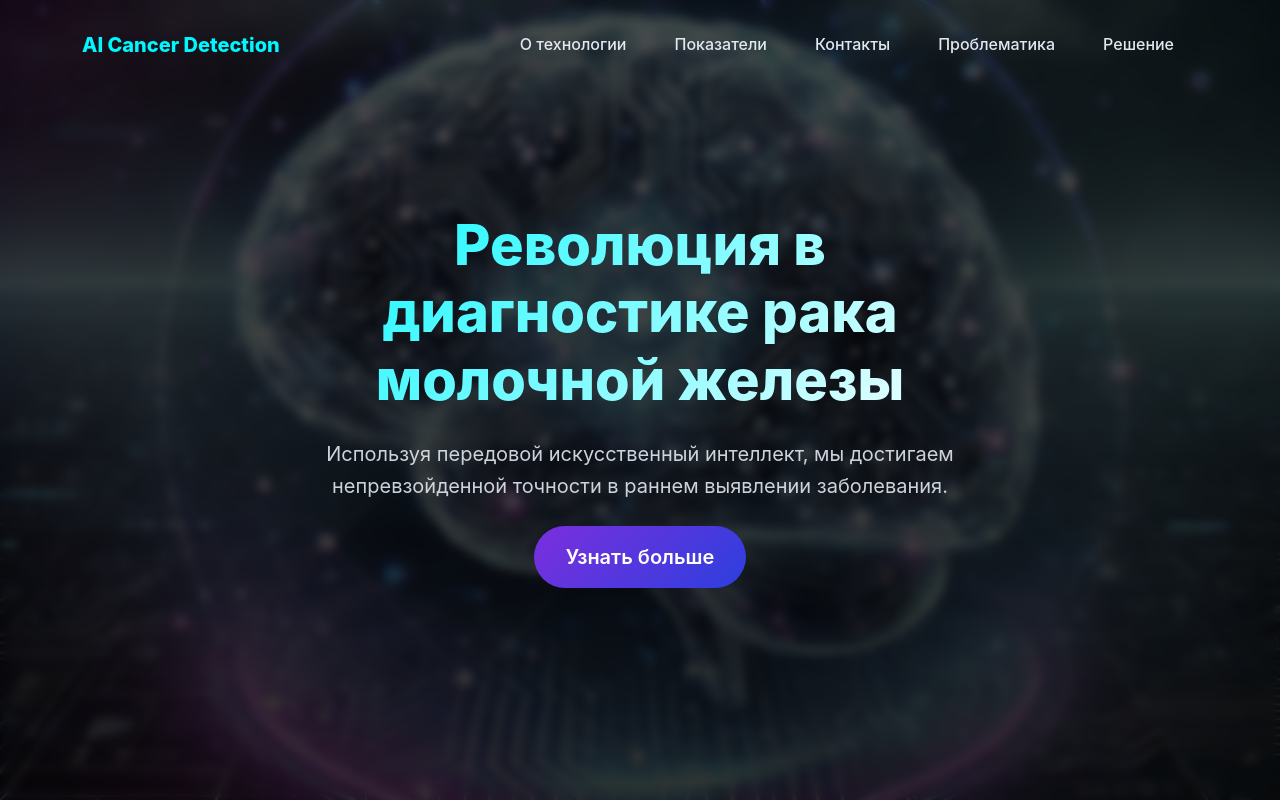
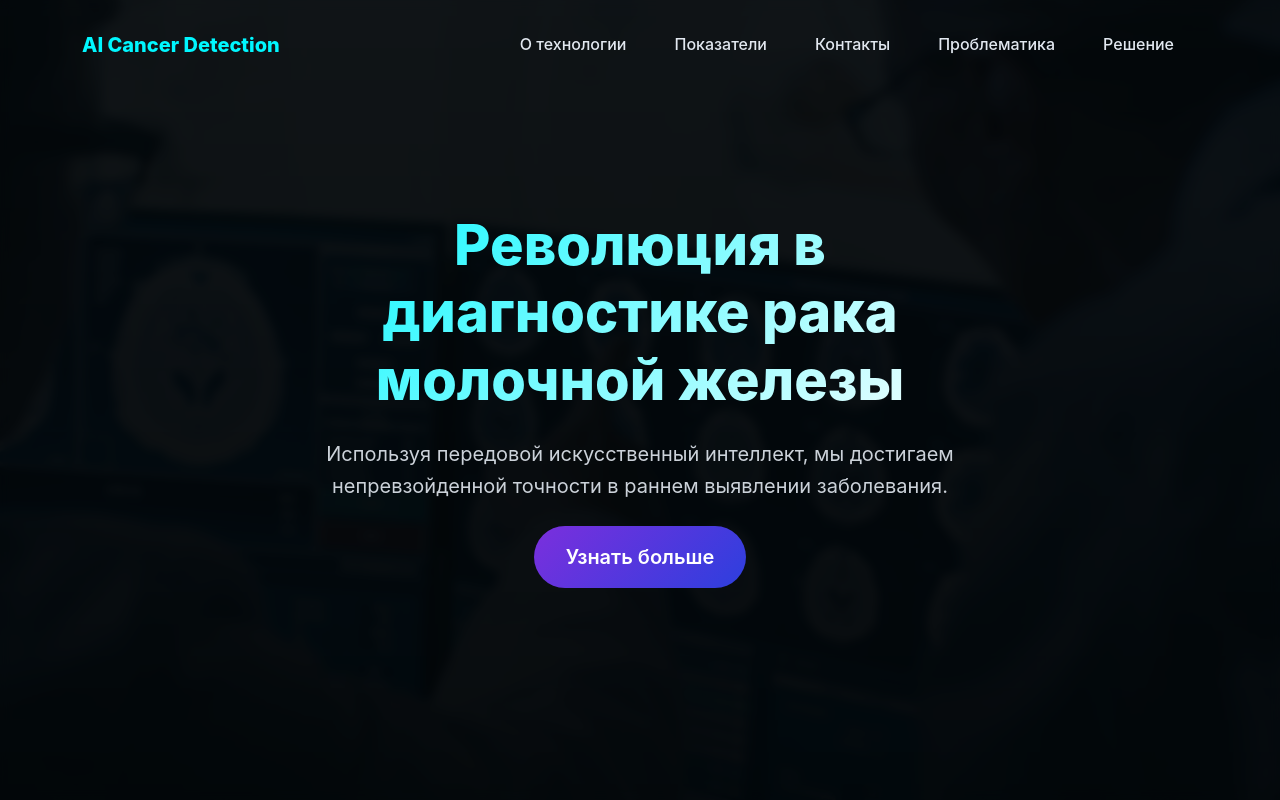
Before and after one commit to chatgptonlinefor4/chatgptonlinefor4.github.io, a plain HTML site: page index.html in a window 1280 px wide. Shown: the top 800 px of the page. Drawn offline with nearby package versions, Linux system fonts and the light colour scheme.

Commit message:
Update index.html

```diff
--- a/index.html
+++ b/index.html
@@ -49,7 +49,7 @@
     <!-- Обновленная hero секция -->
     <section id="hero" class="position-relative">
         <div class="hero-background">
-            <img src="22.webp" alt="Background" class="hero-bg-image">
+            <img src="22.png" alt="Background" class="hero-bg-image">
             <div class="hero-overlay"></div>
         </div>
         <div class="container position-relative">
```
